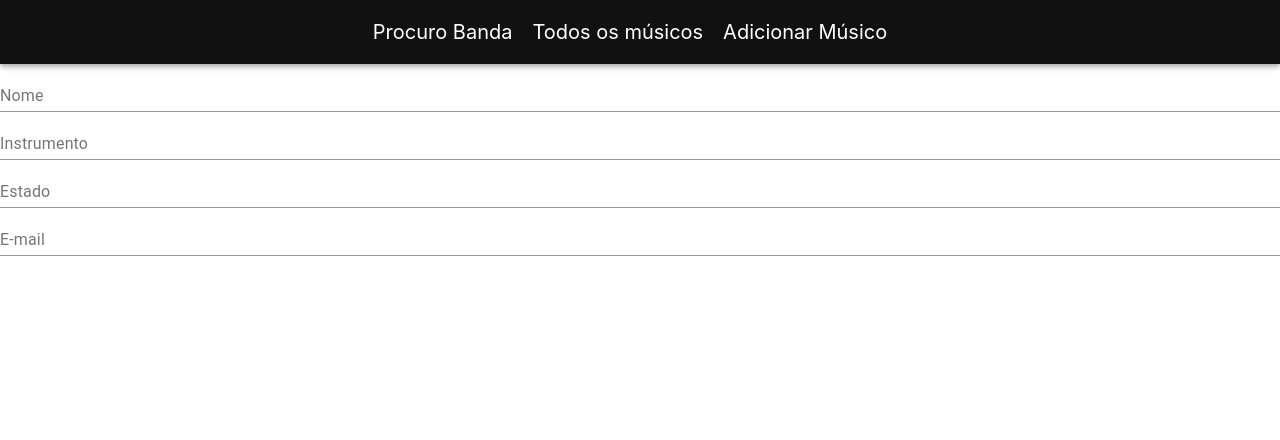
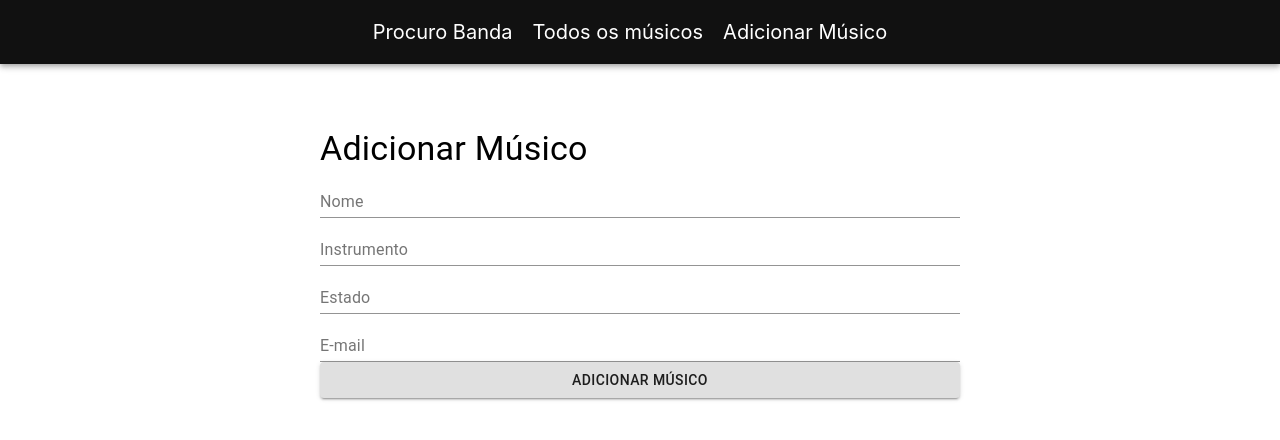
Before and after one commit to pvcapuano/ProcuroBanda, a React (Create React App) app: page /add in a window 1280 px wide. Shown: the top 440 px of the page. Built offline with nearby package versions, Linux system fonts and the light colour scheme.

Commit message:
add musico

```diff
--- a/src/Components/AddUser.jsx
+++ b/src/Components/AddUser.jsx
@@ -1,25 +1,54 @@
-import { FormControl, FormGroup, InputLabel, Input } from '@material-ui/core'
+import { FormControl, FormGroup, InputLabel, Input, Button, makeStyles, Typography } from '@material-ui/core'
 import React from 'react'
+import { useState } from 'react'
+
+const useStyle = makeStyles({
+    container: {
+        width: "50%",
+        margin: "5% 0 0 25%",
+        '& > *': {
+            marginTop: "20"
+        }
+    }
+})
+
+const initialValues = {
+    name: '',
+    instrumento: '',
+    estado: '',
+    email: ''
+}
 
 export default function AddUser() {
+    const [ user, setUser] = useState(initialValues)
+    const { nome, instrumeto, estado, email } = user
+    const classes = useStyle()
+
+    const onValueChange = (e) => {
+        console.log(e.target.value)
+        setUser({ ...user, [e.target.nome]: e.target.value })
+    }
+
     return(
-        <FormGroup>
+        <FormGroup className={classes.container}>
+            <Typography variant="h4">Adicionar Músico</Typography>
             <FormControl>
                 <InputLabel>Nome</InputLabel>
-                <Input />
+                <Input onChange={(e) => onValueChange(e)} />
             </FormControl>
             <FormControl>
                 <InputLabel>Instrumento</InputLabel>
-                <Input />
+                <Input onChange={(e) => onValueChange(e)} />
             </FormControl>
             <FormControl>
                 <InputLabel>Estado</InputLabel>
-                <Input />
+                <Input onChange={(e) => onValueChange(e)} />
             </FormControl>
             <FormControl>
                 <InputLabel>E-mail</InputLabel>
-                <Input />
+                <Input onChange={(e) => onValueChange(e)} />
             </FormControl>
+            <Button variant="contained" color="default">Adicionar Músico</Button>
         </FormGroup>
     )
 }
```
